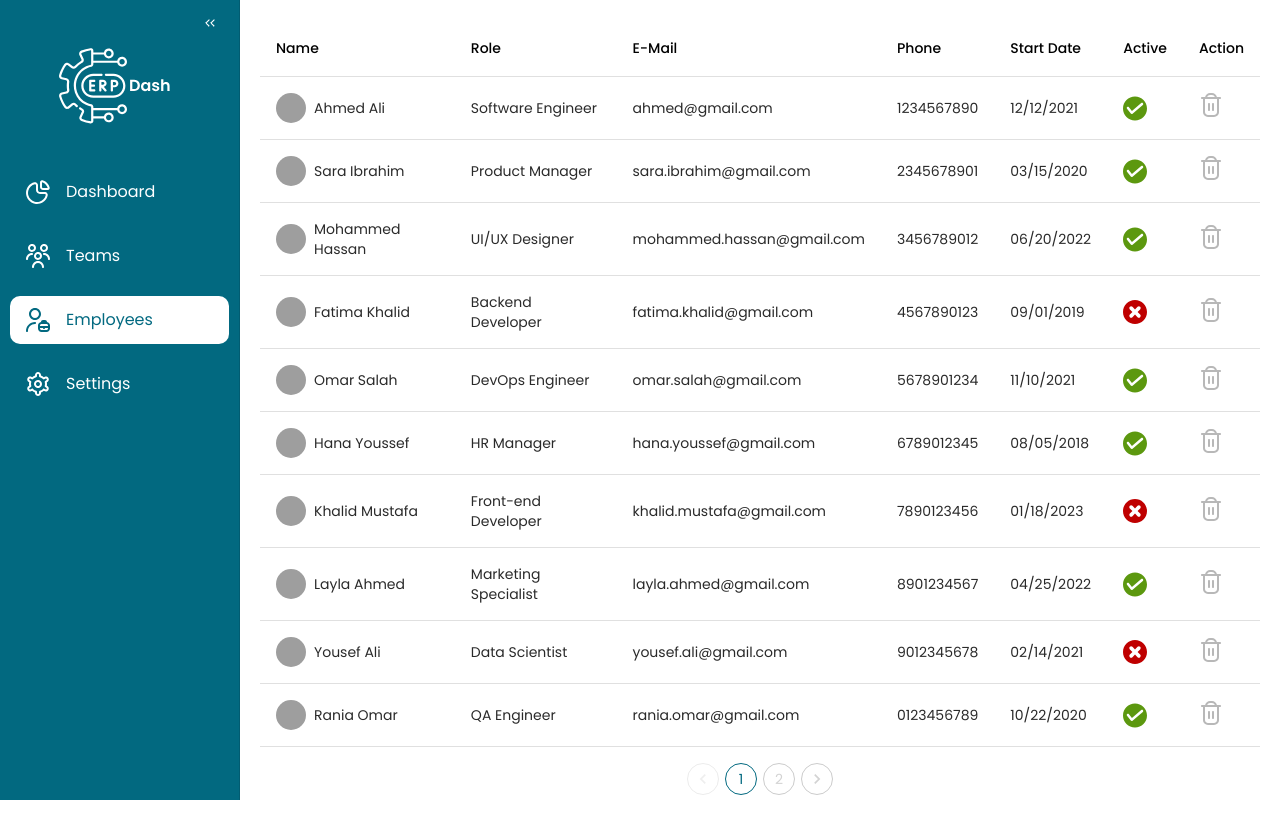
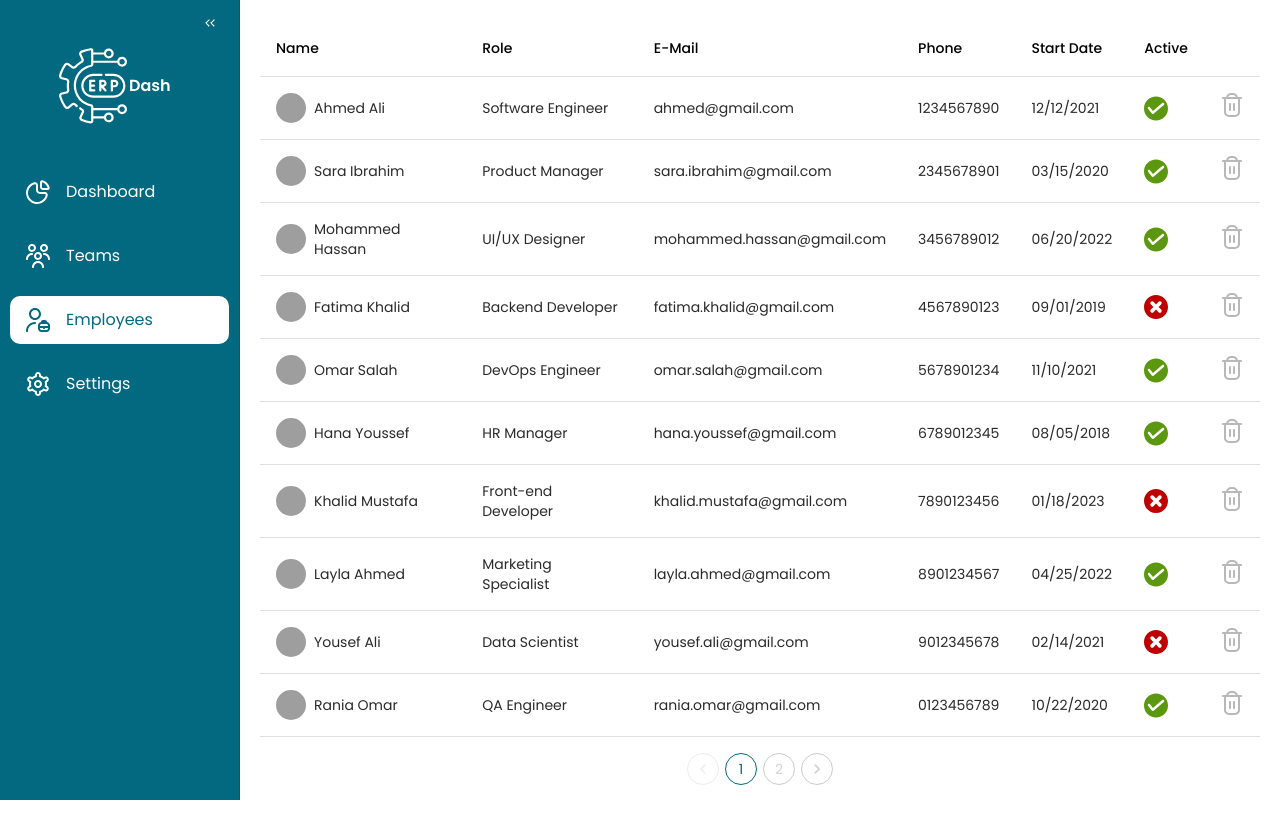
Before and after one commit to alaayasser741/ERP-Dash, a React (Vite) app: page /employees in a window 1280 px wide. Built offline with nearby package versions, Linux system fonts and the light colour scheme; grey boxes are pictures that could not be loaded.

Commit message:
Add TableDemo component to Sidebar exports

```diff
--- a/src/components/index.jsx
+++ b/src/components/index.jsx
@@ -1 +1,2 @@
 export { default as Sidebar } from "./Sidebar";
+export { default as TableDemo } from "./TableDemo";
--- a/src/data/teamsData.jsx
+++ b/src/data/teamsData.jsx
@@ -169,7 +169,6 @@ export const teamColumns = [
     },
   },
   {
-    Header: "Action",
     accessor: "action",
     Cell: ({ row }) => {
       return (
--- a/src/pages/employees/index.jsx
+++ b/src/pages/employees/index.jsx
@@ -1,5 +1,4 @@
-import React from "react";
-import TableDemo from "../../components/TableDemo";
+import { TableDemo } from "../../components";
 import { teamData, teamColumns } from "../../data/teamsData";
 const index = () => {
   return (
```
